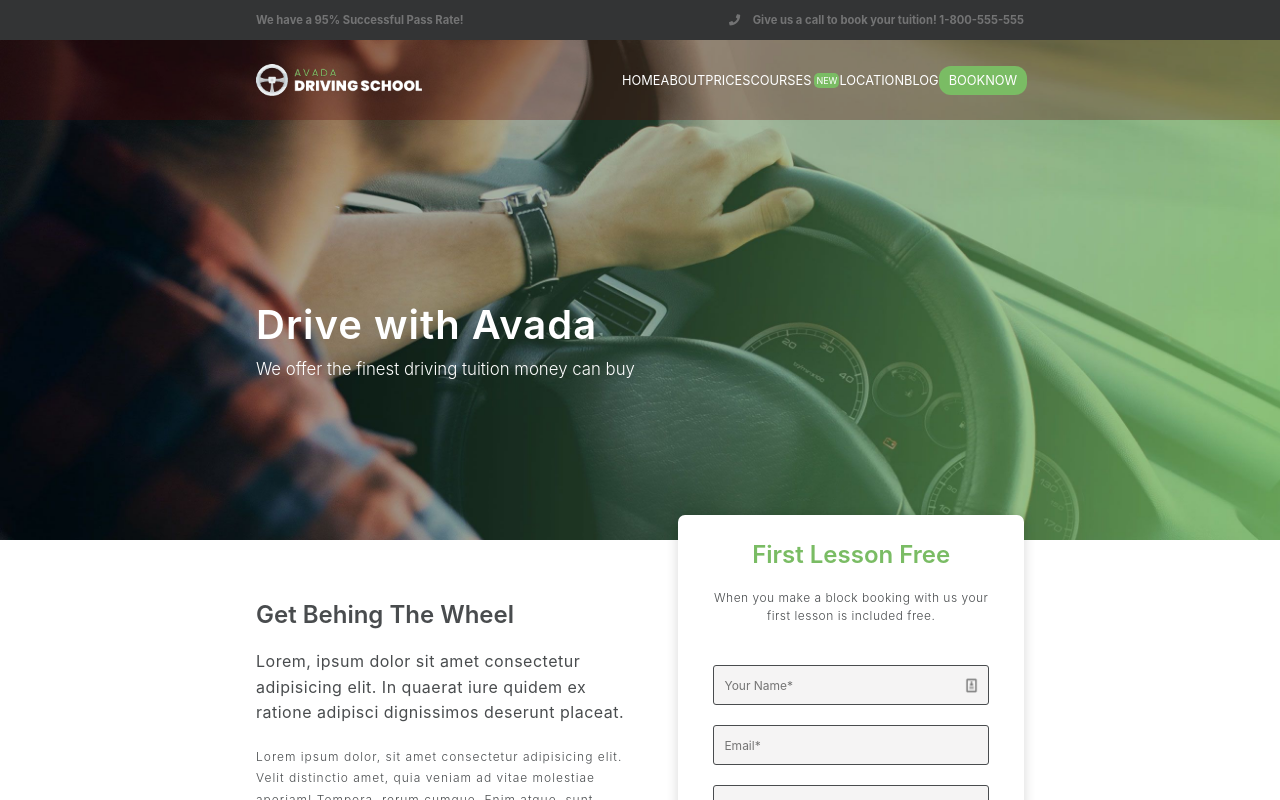
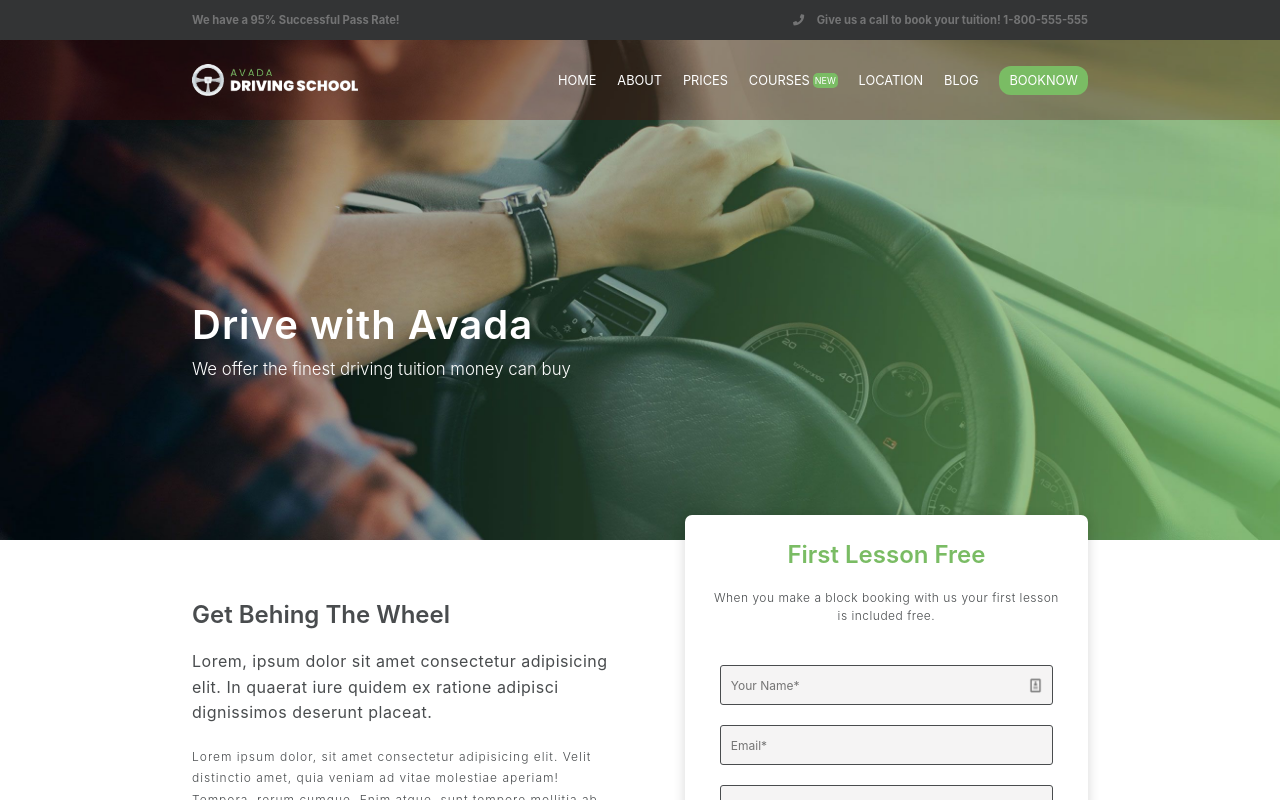
Before and after one commit to Stefano-Para/proj-html-vuejs, a Vue app: page / in a window 1280 px wide. Shown: the top 800 px of the page. Built offline with nearby package versions, Linux system fonts and the light colour scheme.

Commit message:
dimension 70

```diff
--- a/src/App.vue
+++ b/src/App.vue
@@ -56,7 +56,7 @@ export default {
   font-family: -apple-system, BlinkMacSystemFont, 'Segoe UI', Roboto, Oxygen, Ubuntu, Cantarell, 'Open Sans', 'Helvetica Neue', sans-serif;
 }
 .container-dimension {
-    width: 60%;
+    width: 70%;
     margin: 0 auto;
 }
 button:hover {
```
